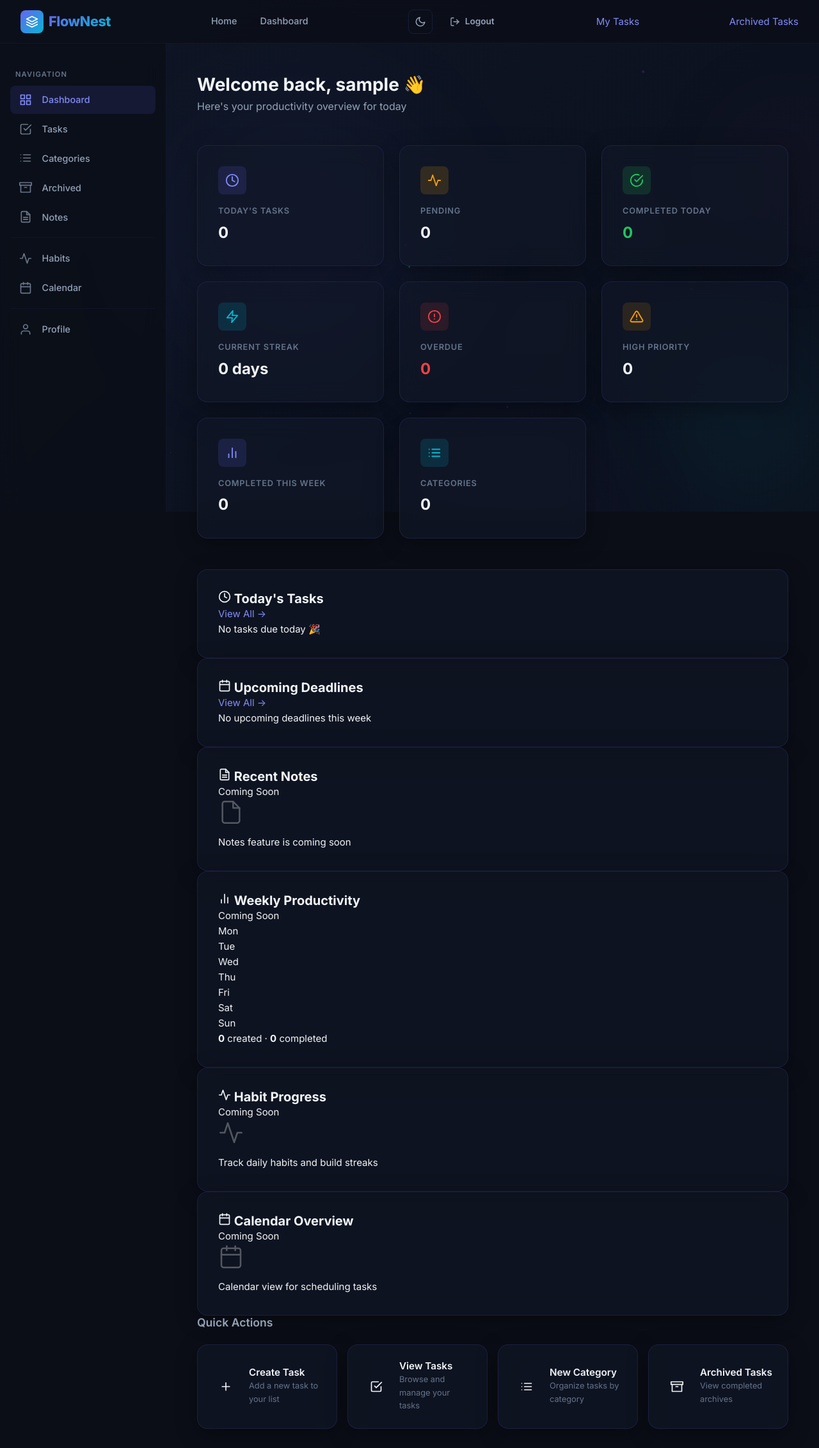
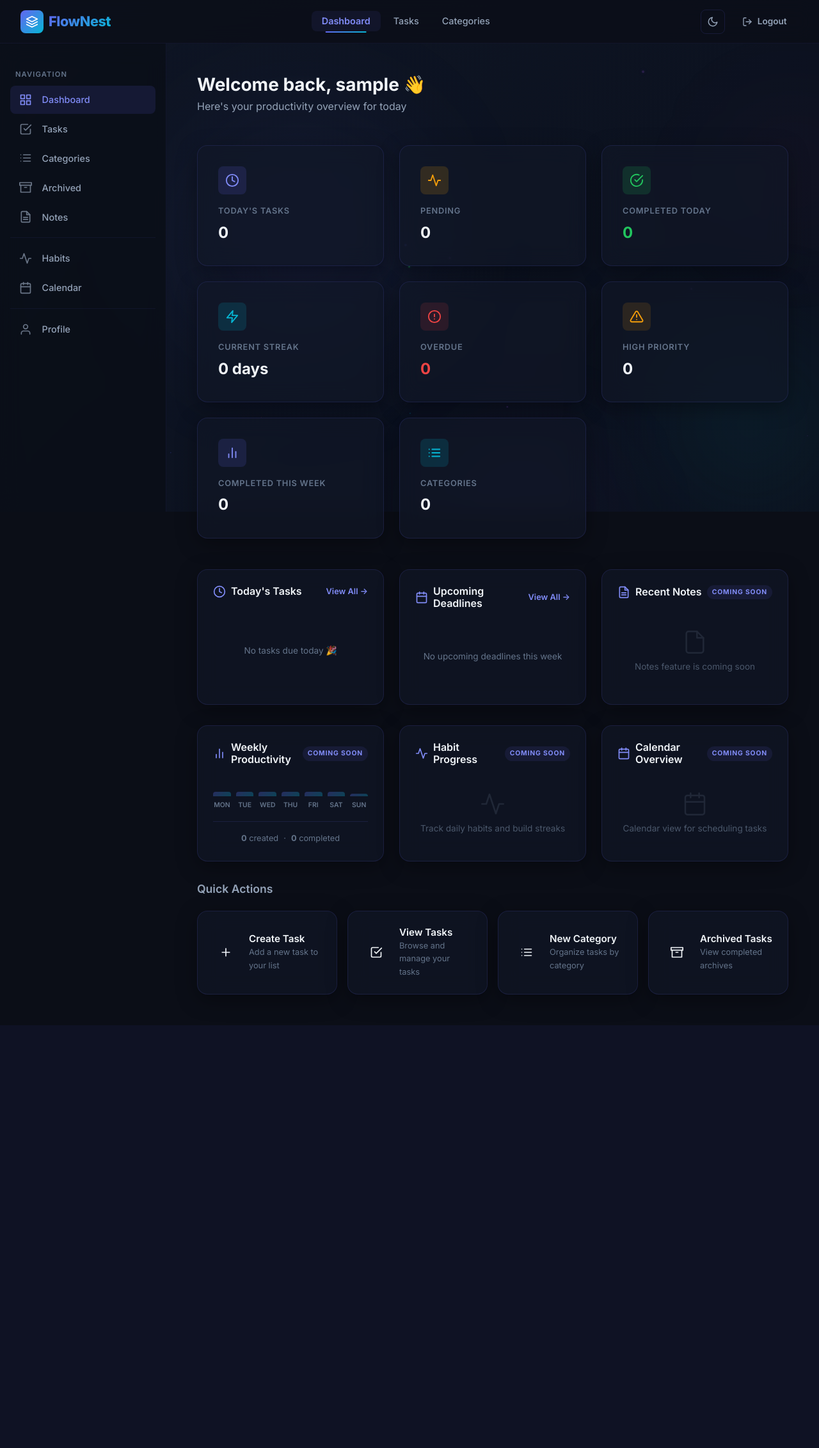
Before and after one commit to Sayalij1609/FlowNest_Personal_Productivity_Hub, a Flask app: page /dashboard/ in a window 1280 px wide. Shown: the top 2264 px of the page at 64% size. After the commit the page ends 1603 px from the top, so only its background shows below. Run offline with Flask 3, Linux system fonts and the light colour scheme; the visitor is signed in with stand-in values (Sample User, id 1); data that the repository does not hold is empty.

Commit message:
Updated Navbar

```diff
--- a/app/static/style/style.css
+++ b/app/static/style/style.css
@@ -552,21 +552,44 @@ h3 { font-size: 1.25rem; }
   list-style: none;
 }
 .nav-links a {
+  position: relative;
   padding: 0.45rem 1rem;
   font-size: 0.9rem;
   font-weight: 500;
   color: var(--text-secondary);
   border-radius: var(--radius-sm);
   transition: all var(--transition-fast);
-}
-.nav-links a:hover,
-.nav-links a.active {
+  text-decoration: none;
+}
+.nav-links a::after {
+  content: '';
+  position: absolute;
+  bottom: -2px;
+  left: 50%;
+  transform: translateX(-50%) scaleX(0);
+  width: 60%;
+  height: 2px;
+  background: var(--gradient);
+  border-radius: 1px;
+  transition: transform var(--transition-fast);
+}
+.nav-links a:hover {
   color: var(--text-primary);
   background: rgba(255, 255, 255, 0.05);
 }
-[data-theme="light"] .nav-links a:hover,
+.nav-links a.active {
+  color: var(--text-accent);
+  font-weight: 600;
+  background: rgba(99, 102, 241, 0.08);
+}
+.nav-links a.active::after {
+  transform: translateX(-50%) scaleX(1);
+}
+[data-theme="light"] .nav-links a:hover {
+  background: rgba(99, 102, 241, 0.06);
+}
 [data-theme="light"] .nav-links a.active {
-  background: rgba(99, 102, 241, 0.06);
+  background: rgba(99, 102, 241, 0.1);
 }
 
 /* Theme toggle button */
@@ -1691,6 +1714,225 @@ input[type="file"].form-control::file-selector-button:hover {
 
 
 /* ==========================================================================
+   DASHBOARD WIDGETS
+   ========================================================================== */
+
+/* --- Widget Grid --- */
+.dashboard-widgets {
+  display: grid;
+  grid-template-columns: repeat(3, 1fr);
+  gap: var(--space-lg);
+  margin-bottom: var(--space-xl);
+}
+@media (max-width: 1024px) {
+  .dashboard-widgets {
+    grid-template-columns: repeat(2, 1fr);
+  }
+}
+@media (max-width: 640px) {
+  .dashboard-widgets {
+    grid-template-columns: 1fr;
+  }
+}
+.dashboard-widget {
+  padding: var(--space-lg);
+  display: flex;
+  flex-direction: column;
+}
+
+/* --- Widget Header --- */
+.widget-header {
+  display: flex;
+  align-items: center;
+  justify-content: space-between;
+  margin-bottom: var(--space-lg);
+  gap: var(--space-sm);
+}
+.widget-header h3 {
+  font-size: 1rem;
+  font-weight: 600;
+  color: var(--text-primary);
+  display: flex;
+  align-items: center;
+  gap: var(--space-sm);
+  margin: 0;
+}
+.widget-header h3 svg {
+  color: var(--accent-mid);
+  flex-shrink: 0;
+}
+.widget-link {
+  font-size: 0.8rem;
+  font-weight: 600;
+  color: var(--accent-mid);
+  text-decoration: none;
+  white-space: nowrap;
+  transition: color var(--transition-fast);
+}
+.widget-link:hover {
+  color: var(--accent-start);
+}
+
+/* --- Widget List Items --- */
+.widget-list {
+  display: flex;
+  flex-direction: column;
+  gap: 2px;
+  flex: 1;
+}
+.widget-list-item {
+  display: flex;
+  align-items: center;
+  justify-content: space-between;
+  gap: var(--space-sm);
+  padding: var(--space-sm) var(--space-md);
+  border-radius: var(--radius-sm);
+  transition: background var(--transition-fast);
+}
+.widget-list-item:hover {
+  background: rgba(99, 102, 241, 0.06);
+}
+.widget-list-item-left {
+  display: flex;
+  align-items: center;
+  gap: var(--space-sm);
+  min-width: 0;
+}
+.widget-task-title {
+  font-size: 0.85rem;
+  color: var(--text-primary);
+  text-decoration: none;
+  font-weight: 500;
+  white-space: nowrap;
+  overflow: hidden;
+  text-overflow: ellipsis;
+}
+.widget-task-title:hover {
+  color: var(--accent-mid);
+}
+.widget-date {
+  font-size: 0.75rem;
+  font-weight: 600;
+  color: var(--text-muted);
+  white-space: nowrap;
+  background: rgba(100, 116, 139, 0.1);
+  padding: 2px 8px;
+  border-radius: var(--radius-sm);
+}
+
+/* --- Priority Indicator Dots --- */
+.priority-indicator {
+  width: 8px;
+  height: 8px;
+  border-radius: 50%;
+  flex-shrink: 0;
+  background: var(--glass-border);
+}
+.priority-indicator-high   { background: var(--danger); }
+.priority-indicator-medium { background: var(--warning); }
+.priority-indicator-low    { background: var(--success); }
+
+/* --- Widget Empty State --- */
+.widget-empty {
+  display: flex;
+  flex-direction: column;
+  align-items: center;
+  justify-content: center;
+  flex: 1;
+  min-height: 100px;
+  color: var(--text-muted);
+  font-size: 0.85rem;
+  text-align: center;
+}
+.widget-placeholder {
+  opacity: 0.7;
+}
+
+/* --- Coming Soon Badge --- */
+.widget-badge-coming-soon {
+  font-size: 0.65rem;
+  font-weight: 700;
+  text-transform: uppercase;
+  letter-spacing: 0.08em;
+  padding: 3px 8px;
+  border-radius: var(--radius-full);
+  background: rgba(99, 102, 241, 0.1);
+  color: var(--accent-mid);
+  white-space: nowrap;
+}
+
+/* --- Placeholder Sections Grid --- */
+.dashboard-placeholders {
+  display: grid;
+  grid-template-columns: repeat(3, 1fr);
+  gap: var(--space-lg);
+  margin-bottom: var(--space-xl);
+}
+@media (max-width: 1024px) {
+  .dashboard-placeholders {
+    grid-template-columns: repeat(2, 1fr);
+  }
+}
+@media (max-width: 640px) {
+  .dashboard-placeholders {
+    grid-template-columns: 1fr;
+  }
+}
+.dashboard-placeholder {
+  padding: var(--space-lg);
+  display: flex;
+  flex-direction: column;
+}
+
+/* --- Placeholder Bar Chart --- */
+.placeholder-chart {
+  display: flex;
+  align-items: flex-end;
+  justify-content: space-between;
+  gap: var(--space-sm);
+  height: 120px;
+  padding: var(--space-md) 0;
+  flex: 1;
+}
+.placeholder-bar-group {
+  display: flex;
+  flex-direction: column;
+  align-items: center;
+  gap: 6px;
+  flex: 1;
+  height: 100%;
+  justify-content: flex-end;
+}
+.placeholder-bar-group span {
+  font-size: 0.65rem;
+  font-weight: 600;
+  color: var(--text-muted);
+  text-transform: uppercase;
+}
+.placeholder-bar {
+  width: 100%;
+  max-width: 30px;
+  border-radius: 4px 4px 0 0;
+  background: var(--gradient);
+  opacity: 0.3;
+  transition: opacity var(--transition-fast);
+}
+.placeholder-chart:hover .placeholder-bar {
+  opacity: 0.5;
+}
+.placeholder-summary {
+  display: flex;
+  align-items: center;
+  justify-content: center;
+  gap: var(--space-sm);
+  font-size: 0.8rem;
+  color: var(--text-muted);
+  padding-top: var(--space-md);
+  border-top: 1px solid var(--glass-border);
+}
+
+
+/* ==========================================================================
    17. SCROLLBAR
    ========================================================================== */
 ::-webkit-scrollbar {
--- a/app/templates/navbar.html
+++ b/app/templates/navbar.html
@@ -1,7 +1,7 @@
 <nav class="navbar" id="main-navbar">
 
     <!-- Brand -->
-    <a href="{{ url_for('main.home') }}" class="nav-brand">
+    <a href="{% if current_user.is_authenticated %}{{ url_for('dashboard.home') }}{% else %}{{ url_for('main.home') }}{% endif %}" class="nav-brand">
         <div class="nav-brand-icon">
             <svg viewBox="0 0 24 24" fill="none" stroke="currentColor" stroke-width="2" stroke-linecap="round"
                 stroke-linejoin="round">
@@ -15,13 +15,16 @@
 
     <!-- Nav Links -->
     <ul class="nav-links">
+        {% if current_user.is_authenticated %}
+        <li><a href="{{ url_for('dashboard.home') }}" class="{% if request.endpoint == 'dashboard.home' %}active{% endif %}">Dashboard</a></li>
+        <li><a href="{{ url_for('tasks.list_tasks') }}" class="{% if request.endpoint and 'tasks' in request.endpoint %}active{% endif %}">Tasks</a></li>
+        <li><a href="{{ url_for('categories.list_categories') }}" class="{% if request.endpoint and 'categories' in request.endpoint %}active{% endif %}">Categories</a></li>
+        {% else %}
         <li><a href="{{ url_for('main.home') }}">Home</a></li>
-        {% if current_user.is_authenticated %}
-        <li><a href="{{ url_for('dashboard.home') }}">Dashboard</a></li>
         {% endif %}
     </ul>
 
-    <!-- Auth Actions -->
+    <!-- Right Actions -->
     <div class="nav-actions">
         <!-- Theme Toggle -->
         <button class="theme-toggle" id="theme-toggle" aria-label="Toggle theme">
@@ -60,17 +63,6 @@
         <a href="{{ url_for('auth.register') }}" class="btn btn-primary btn-sm">Get Started</a>
         {% endif %}
     </div>
-    <a href="{{ url_for('tasks.list_tasks') }}" class="nav-link">
-
-        My Tasks
-
-    </a>
-
-    <a href="{{ url_for('tasks.archived_tasks') }}" class="nav-link">
-
-        Archived Tasks
-
-    </a>
 
     <!-- Mobile Toggle -->
     <button class="nav-toggle" id="nav-toggle" aria-label="Toggle navigation">
@@ -82,6 +74,4 @@
         </svg>
     </button>
 
-
-
 </nav>
```
